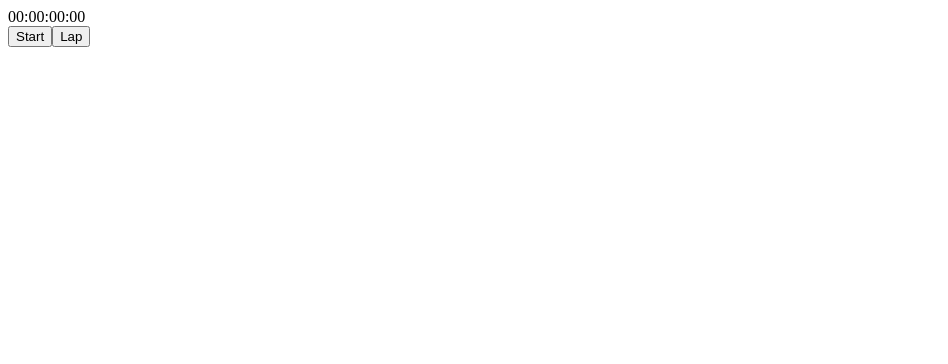
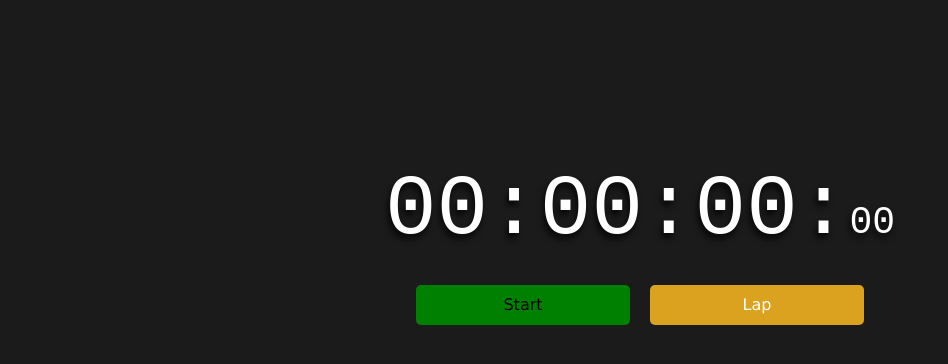
Before and after one commit to Shopify/eng-intern-assessment-react, a React app: page / in a window 1280 px wide. Shown: the top 364 px of the page, without its empty margins (0-948 px from the left). Built offline with nearby package versions, Linux system fonts and the light colour scheme.

Commit message:
Successfully style each component

```diff
--- /dev/null
+++ b/src/App.css
@@ -0,0 +1,50 @@
+@import url("https://fonts.googleapis.com/css2?family=Anton&display=swap");
+* {
+  margin: 0;
+  padding: 0;
+}
+
+html {
+  overflow-x: hidden;
+  overflow-y: scroll;
+  scroll-behavior: smooth;
+  background-color: #1b1b1b;
+}
+
+::-webkit-scrollbar {
+  width: 6px;
+}
+
+::-webkit-scrollbar-thumb {
+  background-color: #4d8fa266;
+  border-radius: 25px;
+}
+
+::-webkit-scrollbar-track {
+  background-color: initial;
+}
+
+.App {
+  height: 100vh auto;
+}
+
+.main {
+  position: absolute;
+  height: 100%;
+  width: 100%;
+  top: 50%;
+  left: 50%;
+  transform: translate(-50%, -70%);
+  display: flex;
+  flex-direction: column;
+  justify-content: center;
+  align-items: center;
+}
+
+.container {
+  position: relative;
+  text-align: center;
+  width: 100%;
+  height: auto;
+  margin: 20px auto;
+}
--- a/src/App.tsx
+++ b/src/App.tsx
@@ -1,5 +1,6 @@
 import React from "react";
 import StopWatch from "./component/main/StopWatch";
+import "./App.css";
 
 function App() {
   return (
--- /dev/null
+++ b/src/component/common/button/StopWatchButton.module.css
@@ -0,0 +1,44 @@
+.btn-container {
+  position: relative;
+  display: flex;
+  width: 100%;
+  justify-content: center;
+  font-family: Verdana, Geneva, Tahoma, sans-serif;
+}
+
+.stopwatch-btn {
+  position: relative;
+  margin: 10px;
+  height: 40px;
+  width: clamp(7.375rem, 20vw, 13.375rem);
+  background-color: wheat;
+  border-radius: 5px;
+  color: inherit;
+  border: none;
+  font: inherit;
+  cursor: pointer;
+  outline: inherit;
+}
+
+.stopwatch-btn.Start {
+  background-color: #008000;
+  transition: background-color 500ms ease-in-out;
+}
+
+.stopwatch-btn.Stop {
+  background-color: #ff0000;
+  transition: background-color 500ms ease-in-out;
+  color: #fff;
+}
+
+.stopwatch-btn.Lap {
+  background-color: #daa21f;
+  transition: background-color 500ms ease-in-out;
+  color: #fff;
+}
+
+.stopwatch-btn.Reset {
+  background-color: #192ed2;
+  transition: background-color 500ms ease-in-out;
+  color: #fff;
+}
--- a/src/component/common/button/StopWatchButton.tsx
+++ b/src/component/common/button/StopWatchButton.tsx
@@ -1,19 +1,23 @@
 import React from "react";
+import classes from "./StopWatchButton.module.css";
 
 /**
  *This component render the stopwatch button
  * @param props Represent the Stopwatch button properties
  * @returns interactive button with its funtionality
  */
-export default function StopWatchButton(props: StopWatchBtnProps) {
+export default function StopWatchBtn(props: StopWatchBtnProps) {
   //Function to handle button click => sends the name of the button it was click
   const handleBtnClick = () => {
     props.onButtonClick(props.name);
   };
+
   return (
     <button
       onClick={handleBtnClick}
-      className={`stopwatch-btn ${props.className}`}
+      className={` ${classes[`stopwatch-btn`]} ${
+        classes[`${props.className}`]
+      }`}
     >
       {props.name}
     </button>
--- /dev/null
+++ b/src/component/common/lap/Lap.module.css
@@ -0,0 +1,7 @@
+.lap,
+.span {
+  position: relative;
+  text-align: right;
+  font-family: Verdana, Geneva, Tahoma, sans-serif;
+  font-size: 14px;
+}
--- a/src/component/common/lap/Lap.tsx
+++ b/src/component/common/lap/Lap.tsx
@@ -1,14 +1,15 @@
-import { useEffect, useRef, useState } from "react";
+import React from "react";
 import Time from "../time/Time";
-import React from "react";
+
+import classes from "./Lap.module.css";
 
 export default function Lap(props: LapProps) {
   return (
-    <li className="li">
-      <span>Lap {props.compLen - props.index}</span>
-      <div className="lap">
+    <>
+      <span className={classes.span}>Lap {props.compLen - props.index}</span>
+      <div className={classes.lap}>
         <Time time={props.lap} className="lap-li" />
       </div>
-    </li>
+    </>
   );
 }
--- /dev/null
+++ b/src/component/common/time/Time.module.css
@@ -0,0 +1,21 @@
+.time-container {
+  position: relative;
+}
+
+.lap-li {
+  font-variant-numeric: tabular-nums;
+  font-family: "Digital-7", monospace;
+}
+
+.stopwatch.hour,
+.stopwatch.minute,
+.stopwatch.second,
+.stopwatch.milli {
+  position: relative;
+  font-size: clamp(3.375rem, -1.25rem + 10vw, 5.375rem);
+}
+
+.stopwatch.milli {
+  position: relative;
+  font-size: clamp(1.375rem, -1.25rem + 10vw, 2.375em);
+}
--- a/src/component/common/time/Time.tsx
+++ b/src/component/common/time/Time.tsx
@@ -1,4 +1,5 @@
 import React from "react";
+import classes from "./Time.module.css";
 
 /**
  * This compoenent holds the time value to render to user
@@ -8,17 +9,17 @@ import React from "react";
  */
 export default function Time(props: TimeProps) {
   return (
-    <div title="time-holder" className={"time-container"}>
-      <span className={`hour ${props.className}`}>
+    <div title="time-holder" className={classes["time-container"]}>
+      <span className={`${classes.hour} ${classes[`${props.className}`]}`}>
         {("0" + props.time.hour).slice(-2)}:
       </span>
-      <span className={`minute ${props.className}`}>
+      <span className={`${classes.minute} ${classes[`${props.className}`]}`}>
         {("0" + props.time.minute).slice(-2)}:
       </span>
-      <span className={`second ${props.className}`}>
+      <span className={`${classes.second} ${classes[`${props.className}`]}`}>
         {("0" + props.time.second).slice(-2)}:
       </span>
-      <span className={`milli ${props.className}`}>
+      <span className={`${classes.milli} ${classes[`${props.className}`]}`}>
         {("0" + ((props.time.milli / 10) % 100)).slice(-2)}
       </span>
     </div>
--- /dev/null
+++ b/src/component/main/StopWatch.module.css
@@ -0,0 +1,38 @@
+.time {
+  display: inline-block;
+  color: #ffff;
+  filter: drop-shadow(-2px 5px 3px rgba(0, 0, 0, 0.768));
+}
+
+.time span {
+  font-variant-numeric: tabular-nums;
+  font-family: "Digital-7", monospace;
+  font-size: 5.5em;
+  text-align: center;
+  line-height: 1.5;
+}
+
+.ul {
+  list-style: none;
+  position: absolute;
+  height: auto;
+  color: #fff;
+  width: clamp(15rem, 30vw, 25rem);
+  padding-bottom: 100px;
+}
+
+.li {
+  display: flex;
+  justify-content: space-between;
+  position: relative;
+  margin-bottom: 5px;
+  background-color: #0f3283;
+  border-radius: 25px;
+  padding: 10px;
+}
+
+.lap-container {
+  position: relative;
+  display: flex;
+  justify-content: center;
+}
--- a/src/component/main/StopWatch.tsx
+++ b/src/component/main/StopWatch.tsx
@@ -2,6 +2,8 @@ import React, { useEffect, useRef, useState } from "react";
 import StopWatchButton from "../common/button/StopWatchButton";
 import Time from "../common/time/Time";
 import Lap from "../common/lap/Lap";
+import classes from "./StopWatch.module.css";
+import btnclasses from "../common/button/StopWatchButton.module.css";
 
 //Declare and initalize an initialTime for the stopwatch
 const initialTime: TimeType = {
@@ -305,10 +307,10 @@ export default function StopWatch() {
   return (
     <div className="main">
       <div className="container">
-        <div className="time">
-          <Time className="stopwatch" time={timeState.time} />
+        <div className={classes.time}>
+          <Time time={timeState.time} className="stopwatch" />
         </div>
-        <div className="btn-container">
+        <div className={btnclasses["btn-container"]}>
           <StopWatchButton
             btnType={hanldeStartStop}
             onButtonClick={handleButtonClick}
@@ -323,13 +325,14 @@ export default function StopWatch() {
           />
         </div>
       </div>
-      <div className="lap-container">
-        <ul className="ul">
+      <div className={classes["lap-container"]}>
+        <ul className={classes.ul}>
           {laps.component
             .slice()
             .reverse()
             .map((lap, i) => {
               return (
+                <li className={classes.li}>
                   <Lap
                     className="lap"
                     key={i}
@@ -337,6 +340,7 @@ export default function StopWatch() {
                     index={i}
                     lap={lap}
                   />
+                </li>
               );
             })}
         </ul>
```
Also changed, not shown: src/types/Module.d.ts (+12 -0 lines). Lines whose indentation alone changed are shown as unchanged.
